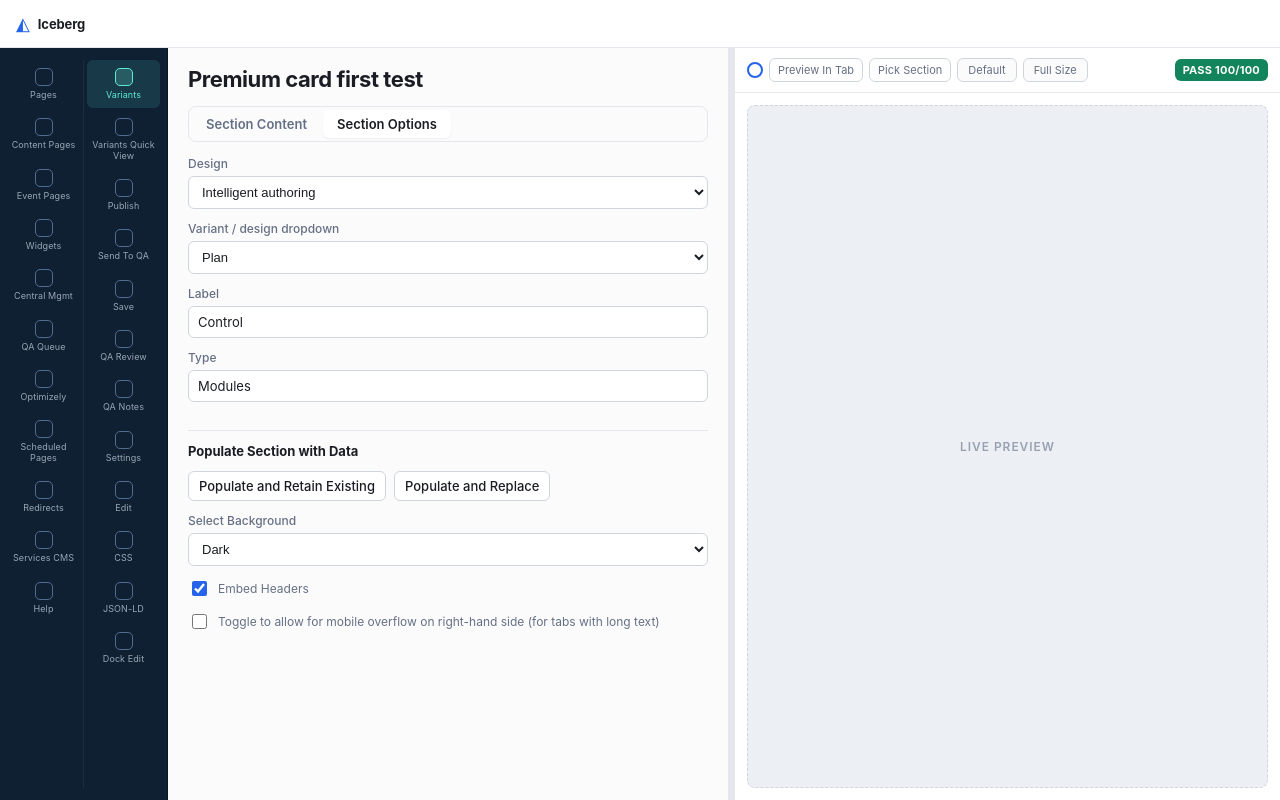
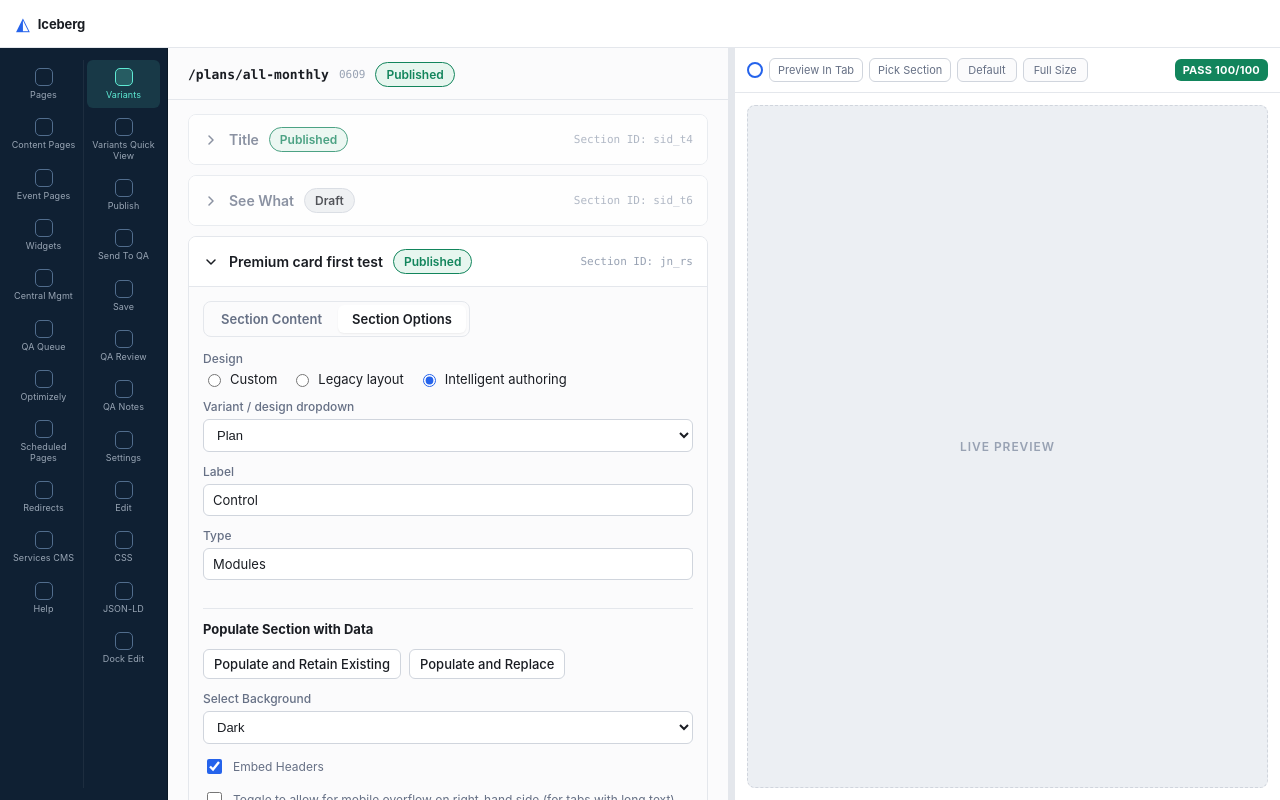
Before and after one commit to sebastianvidalnbc/iceberg-tabs-prototype, a React (Vite) app: page / in a window 1280 px wide. Both pictures are taken after a click on the tab "Section Options". Built offline with nearby package versions, Linux system fonts and the light colour scheme; the HTML template or start-up script is replaced by a standard one.

Commit message:
Add Page > Sections top level with sibling section placeholders; Design as radio group

```diff
--- a/src/components/ContentEditor.tsx
+++ b/src/components/ContentEditor.tsx
@@ -1,25 +1,60 @@
 import { useStore } from "../store";
+import { Icon } from "./Icon";
 import { TreeCollection } from "./TreeCollection";
 import { VariationBody } from "./EditorBodies";
 import { SectionOptionsForm } from "./SectionOptionsForm";
 import { variationInvalid } from "../validation";
 import type { ListPath } from "../model";
+import type { PublishStatus, SiblingSection } from "../types";
 
 const SECTIONS: { key: "content" | "options"; label: string }[] = [
   { key: "content", label: "Section Content" },
   { key: "options", label: "Section Options" },
 ];
 
-export function ContentEditor() {
+const STATUS_LABEL: Record<PublishStatus, string> = {
+  draft: "Draft",
+  "in-review": "In Review",
+  published: "Published",
+};
+
+// A collapsed sibling section on the page — placeholder context only (not
+// authorable in this prototype).
+function SiblingRow({ section }: { section: SiblingSection }) {
+  return (
+    <div className="page-section placeholder">
+      <div className="page-section-head" aria-disabled>
+        <Icon name="chevron-right" />
+        <span className="page-section-name">{section.name}</span>
+        <span className={`chip ${section.status} active`}>{STATUS_LABEL[section.status]}</span>
+        <span className="page-section-id">Section ID: {section.sectionId}</span>
+      </div>
+    </div>
+  );
+}
+
+// The section being redesigned: the existing Content/Options editor, now hosted
+// as one expandable section among its siblings on the page.
+function TargetSection() {
   const { state, dispatch } = useStore();
-  const { journey, activeSection } = state;
+  const { journey, activeSection, sectionExpanded } = state;
   const variationPath: ListPath = { kind: "variation" };
 
   return (
-    <main className="col editor">
-      <header className="editor-head">
-        <h1>{journey.name}</h1>
-      </header>
+    <div className="page-section target">
+      <button
+        className="page-section-head"
+        aria-expanded={sectionExpanded}
+        onClick={() => dispatch({ type: "toggleTargetSection" })}
+      >
+        <Icon name={sectionExpanded ? "chevron-down" : "chevron-right"} />
+        <span className="page-section-name">{journey.name}</span>
+        <span className="chip published active">{STATUS_LABEL[state.page.status]}</span>
+        <span className="page-section-id">Section ID: {journey.id}</span>
+      </button>
+
+      {sectionExpanded && (
+        <div className="page-section-body">
           <div className="section-tabs" role="tablist">
             {SECTIONS.map((s) => (
               <button
@@ -33,7 +68,6 @@ export function ContentEditor() {
               </button>
             ))}
           </div>
-      <div className="editor-scroll">
           {activeSection === "content" ? (
             <TreeCollection
               path={variationPath}
@@ -54,6 +88,31 @@ export function ContentEditor() {
             <SectionOptionsForm />
           )}
         </div>
+      )}
+    </div>
+  );
+}
+
+export function ContentEditor() {
+  const { state } = useStore();
+  const { page } = state;
+
+  return (
+    <main className="col editor">
+      <nav className="page-crumb" aria-label="Page">
+        <span className="page-url">{page.url}</span>
+        <span className="page-meta">{page.pageId}</span>
+        <span className={`chip ${page.status} active`}>{STATUS_LABEL[page.status]}</span>
+      </nav>
+      <div className="editor-scroll page-sections">
+        {page.siblingsBefore.map((s) => (
+          <SiblingRow key={s.id} section={s} />
+        ))}
+        <TargetSection />
+        {page.siblingsAfter.map((s) => (
+          <SiblingRow key={s.id} section={s} />
+        ))}
+      </div>
     </main>
   );
 }
--- a/src/components/Field.tsx
+++ b/src/components/Field.tsx
@@ -83,6 +83,36 @@ export function Select({
   );
 }
 
+export function RadioGroup({
+  label,
+  value,
+  options,
+  onChange,
+}: {
+  label: string;
+  value: string;
+  options: string[];
+  onChange: (v: string) => void;
+}) {
+  return (
+    <div className="field">
+      <span className="field-label">{label}</span>
+      <div className="radio-row">
+        {options.map((o) => (
+          <label key={o} className="radio">
+            <input
+              type="radio"
+              checked={value === o}
+              onChange={() => onChange(o)}
+            />
+            <span>{o}</span>
+          </label>
+        ))}
+      </div>
+    </div>
+  );
+}
+
 export function Checkbox({
   label,
   checked,
--- a/src/components/SectionOptionsForm.tsx
+++ b/src/components/SectionOptionsForm.tsx
@@ -1,5 +1,5 @@
 import { useStore } from "../store";
-import { Checkbox, Field, Select } from "./Field";
+import { Checkbox, Field, RadioGroup, Select } from "./Field";
 
 // The second primary top-level area. Lightweight Iceberg Section Options fields;
 // the Populate buttons are representational (non-functional) for the prototype.
@@ -15,7 +15,7 @@ export function SectionOptionsForm() {
 
   return (
     <div className="options-form">
-      <Select
+      <RadioGroup
         label="Design"
         value={o.design}
         options={DESIGNS}
--- a/src/data.ts
+++ b/src/data.ts
@@ -1,10 +1,12 @@
 import type {
   Journey,
+  PageMeta,
   PlanPickerData,
   PricingOption,
   ProductFeature,
   PublishStatus,
   SectionOptions,
+  SiblingSection,
   VariantCategory,
   Variation,
 } from "./types";
@@ -156,3 +158,20 @@ export const seedSectionOptions = (): SectionOptions => ({
   embedHeaders: true,
   mobileOverflow: false,
 });
+
+const sibling = (name: string, status: PublishStatus): SiblingSection => ({
+  id: uid("sec"),
+  name,
+  sectionId: uid("sid"),
+  status,
+});
+
+// The page that owns the sections. In the real CMS the target section sits among
+// sibling sections under a page URL; those siblings are collapsed placeholders.
+export const seedPage = (): PageMeta => ({
+  url: "/plans/all-monthly",
+  pageId: "0609",
+  status: "published",
+  siblingsBefore: [sibling("Title", "published"), sibling("See What", "draft")],
+  siblingsAfter: [sibling("FAQ", "draft")],
+});
--- a/src/index.css
+++ b/src/index.css
@@ -136,6 +136,27 @@ input, textarea { font-family: inherit; }
 .editor-head h1 { font-size: 22px; margin: 0; letter-spacing: -0.02em; flex: 1; }
 .editor-actions { display: flex; gap: 6px; }
 .editor-scroll { padding: 0 20px 60px; }
+
+/* Page context: URL breadcrumb + list of sibling sections */
+.page-crumb { display: flex; align-items: center; gap: 10px; padding: 14px 20px 12px; border-bottom: 1px solid var(--border); }
+.page-url { font-family: var(--mono); font-size: 13px; font-weight: 700; color: var(--text); }
+.page-meta { font-family: var(--mono); font-size: 11px; color: var(--text-3); }
+.page-sections { display: flex; flex-direction: column; gap: 10px; padding-top: 14px; }
+.page-section { border: 1px solid var(--border); border-radius: 8px; background: var(--surface); overflow: hidden; }
+.page-section-head { display: flex; align-items: center; gap: 10px; width: 100%; padding: 12px 14px; border: none; background: var(--surface); color: var(--text); font-size: 14px; text-align: left; }
+.page-section.target > .page-section-head { cursor: pointer; }
+.page-section.target > .page-section-head:hover { background: var(--surface-2); }
+.page-section.placeholder { background: var(--surface-2); opacity: 0.75; }
+.page-section.placeholder .page-section-head { cursor: default; color: var(--text-2); }
+.page-section-name { font-weight: 600; }
+.page-section-id { margin-left: auto; font-family: var(--mono); font-size: 11px; color: var(--text-3); }
+.page-section-body { padding: 14px; border-top: 1px solid var(--border); background: var(--surface-2); }
+.page-section-body .section-tabs { margin-left: 0; margin-right: 0; }
+
+/* Radio group (Design control) */
+.radio-row { display: flex; flex-wrap: wrap; gap: 14px; }
+.radio { display: inline-flex; align-items: center; gap: 6px; font-size: 13px; color: var(--text); }
+.radio input { accent-color: var(--blue); }
 
 /* Section segmented tabs (Section Content / Section Options) */
 .section-tabs { display: inline-flex; gap: 2px; margin: 0 20px 14px; padding: 3px; background: var(--surface-2); border: 1px solid var(--border); border-radius: 8px; }
--- a/src/store.tsx
+++ b/src/store.tsx
@@ -1,6 +1,6 @@
 import { createContext, useContext, useMemo, useReducer } from "react";
 import type { Dispatch, ReactNode } from "react";
-import { seedJourney, seedSectionOptions } from "./data";
+import { seedJourney, seedPage, seedSectionOptions } from "./data";
 import {
   categoryIdOf,
   collectionKey,
@@ -13,10 +13,14 @@ import {
   variationIdOf,
 } from "./model";
 import type { ListPath } from "./model";
-import type { Clipboard, Journey, PublishStatus, SectionOptions } from "./types";
+import type { Clipboard, Journey, PageMeta, PublishStatus, SectionOptions } from "./types";
 
 export interface AppState {
   journey: Journey;
+  // The page that owns the sections (URL/page context + sibling section rows).
+  page: PageMeta;
+  // Whether the target section (the one being redesigned) is expanded on the page.
+  sectionExpanded: boolean;
   // Which primary top-level area is showing: Section Content or Section Options.
   activeSection: "content" | "options";
   sectionOptions: SectionOptions;
@@ -26,6 +30,7 @@ export interface AppState {
 }
 
 export type Action =
+  | { type: "toggleTargetSection" }
   | { type: "setActiveSection"; section: "content" | "options" }
   | { type: "updateSectionOptions"; patch: Record<string, unknown> }
   | { type: "toggleExpand"; path: ListPath; id: string }
@@ -50,6 +55,9 @@ const initialState = (): AppState => {
     journey.variations.find((v) => v.categories.length > 0) ?? journey.variations[0];
   return {
     journey,
+    page: seedPage(),
+    // Open the target section by default so the demo lands inside the redesign.
+    sectionExpanded: true,
     activeSection: "content",
     sectionOptions: seedSectionOptions(),
     expanded: { [collectionKey({ kind: "variation" })]: firstWithContent?.id },
@@ -71,6 +79,10 @@ const touch = (state: AppState, path: ListPath, id: string) => {
 function reducer(prev: AppState, action: Action): AppState {
   const state: AppState = structuredClone(prev);
   switch (action.type) {
+    case "toggleTargetSection": {
+      state.sectionExpanded = !state.sectionExpanded;
+      return state;
+    }
     case "setActiveSection": {
       // Only flips the active area; the `expanded` map is preserved by the
       // structuredClone above, so switching tabs keeps prior open state.
```
Also changed, not shown: src/types.ts (+20 -0 lines). Lines whose indentation alone changed are shown as unchanged.
